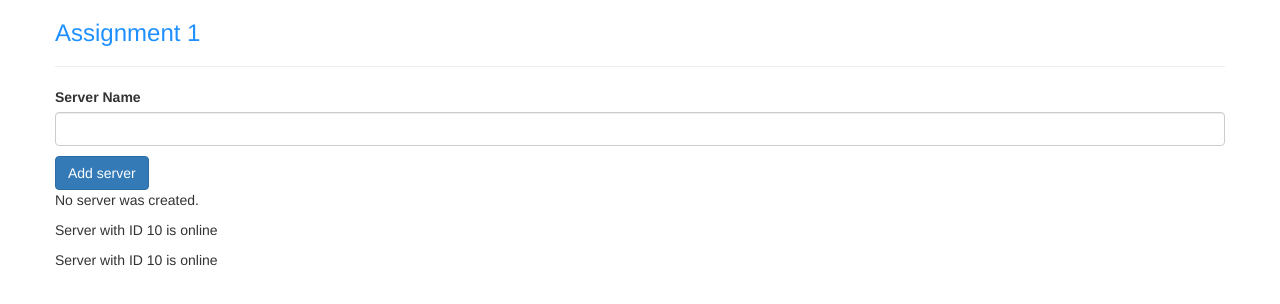
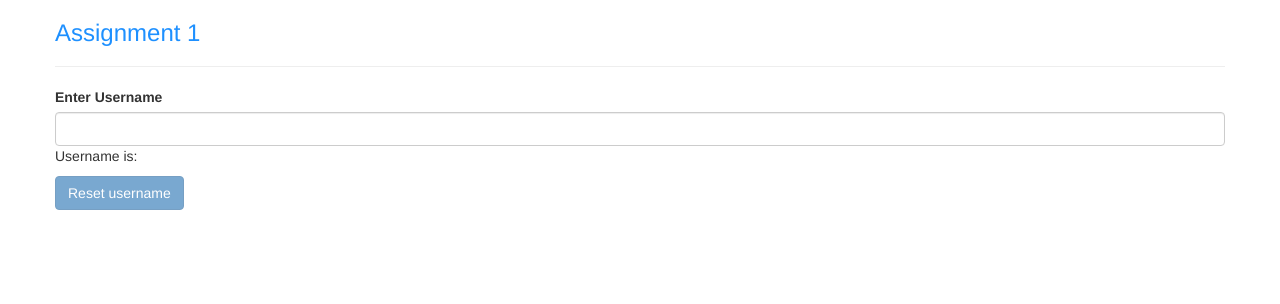
Before and after one commit to kjwhydonate/angular-course, an Angular app: page / in a window 1280 px wide. Shown: the top 304 px of the page. Built offline with nearby package versions, Linux system fonts and the light colour scheme.

Commit message:
Assignment 2 solution

```diff
--- a/src/app/servers/servers.component.html
+++ b/src/app/servers/servers.component.html
@@ -1,4 +1,12 @@
-<label>Server Name</label>
+<label>Enter Username</label>
+<input type="text"
+class="form-control"
+[(ngModel)]="username">
+<p>Username is: {{ username }}</p>
+<button class="btn btn-primary" [disabled]="!username" (click)="resetUsername()">Reset username</button>
+
+
+<!-- <label>Server Name</label>
 <input type="text"
 class="form-control"
 [(ngModel)]="serverName"
@@ -12,4 +20,4 @@
 <p>{{ serverCreationStatus }}</p>
 
 <app-server></app-server>
-<app-server></app-server>
+<app-server></app-server> -->
--- a/src/app/servers/servers.component.ts
+++ b/src/app/servers/servers.component.ts
@@ -9,6 +9,7 @@
   allowNewServer = false;
   serverCreationStatus = 'No server was created.';
   serverName = '';
+  username = '';
   constructor() {
     setTimeout(() => {
       this.allowNewServer = true;
@@ -18,4 +19,8 @@
   onCreateServer() {
     this.serverCreationStatus = 'Server was created!: ' + this.serverName;
   }
+
+  resetUsername() {
+    this.username = '';
+  }
 }
```
